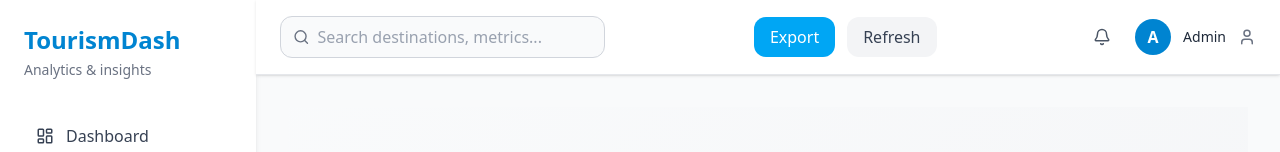
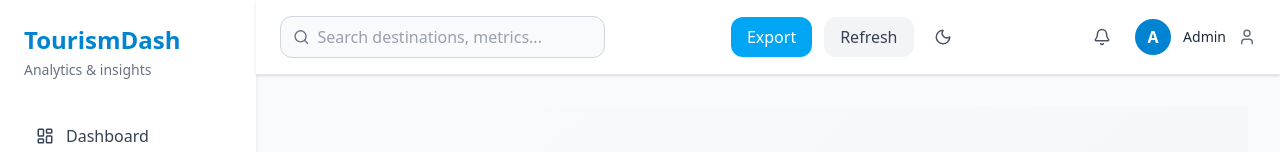
Before and after one commit to alokmuskan/Task, a React (Vite) app: page /destinations in a window 1280 px wide. Shown: the top 152 px of the page. Built offline with nearby package versions, Linux system fonts and the light colour scheme; no server answers.

Commit message:
added directly accessed icons in topbar to change theme instantly

```diff
--- a/src/components/Topbar.jsx
+++ b/src/components/Topbar.jsx
@@ -1,8 +1,16 @@
-import { Search, Bell, User } from "lucide-react";
+import { Search, Bell, User, Sun, Moon } from "lucide-react";
 import { useTheme } from "../context/ThemeContext";
 
 export default function Topbar() {
-  const { theme } = useTheme();
+  const { theme, setTheme, toggleTheme } = useTheme(); // ✅ Added toggleTheme
+
+  // ✅ Ensure the theme toggles immediately when clicked
+  const handleThemeToggle = () => {
+    const newTheme = theme === "dark" ? "light" : "dark";
+    setTheme(newTheme);
+    localStorage.setItem("theme", newTheme);
+    document.documentElement.classList.toggle("dark", newTheme === "dark");
+  };
 
   return (
     <header
@@ -59,6 +67,21 @@ export default function Topbar() {
         >
           Refresh
         </button>
+
+        {/* ✅ Theme Toggle Button */}
+        <button
+          onClick={handleThemeToggle}
+          className={`p-2 rounded-md transition ${
+            theme === "dark" ? "hover:bg-gray-800" : "hover:bg-gray-100"
+          }`}
+          aria-label="Toggle theme"
+        >
+          {theme === "dark" ? (
+            <Sun size={18} className="text-yellow-400" />
+          ) : (
+            <Moon size={18} className="text-gray-600" />
+          )}
+        </button>
       </div>
 
       {/* Notifications + Profile */}
--- a/src/context/ThemeContext.jsx
+++ b/src/context/ThemeContext.jsx
@@ -3,25 +3,23 @@ import { createContext, useContext, useEffect, useState } from "react";
 const ThemeContext = createContext();
 
 export function ThemeProvider({ children }) {
-  // 🔹 Load saved theme from localStorage or system preference
   const [theme, setTheme] = useState(() => {
-    const savedTheme = localStorage.getItem("theme");
-    if (savedTheme) return savedTheme;
-    return window.matchMedia("(prefers-color-scheme: dark)").matches
-      ? "dark"
-      : "light";
+    // Load from localStorage or default to 'light'
+    return localStorage.getItem("theme") || "light";
   });
 
-  // 🔹 Apply theme to <html> element & save in localStorage
   useEffect(() => {
-    const root = window.document.documentElement;
-    root.classList.remove("light", "dark");
-    root.classList.add(theme);
+    document.documentElement.classList.toggle("dark", theme === "dark");
     localStorage.setItem("theme", theme);
   }, [theme]);
 
+  // ✅ toggleTheme now just switches the state
+  const toggleTheme = () => {
+    setTheme((prev) => (prev === "dark" ? "light" : "dark"));
+  };
+
   return (
-    <ThemeContext.Provider value={{ theme, setTheme }}>
+    <ThemeContext.Provider value={{ theme, setTheme, toggleTheme }}>
       {children}
     </ThemeContext.Provider>
   );
```
